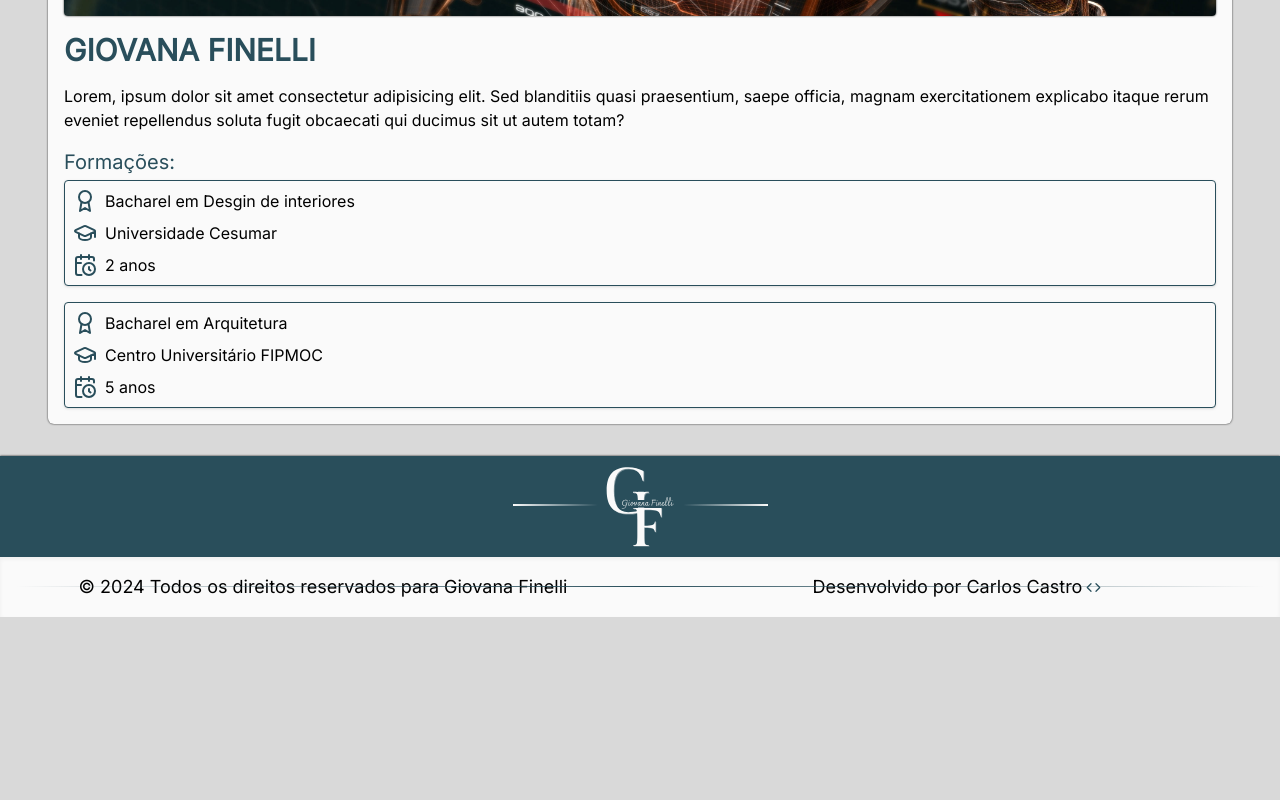
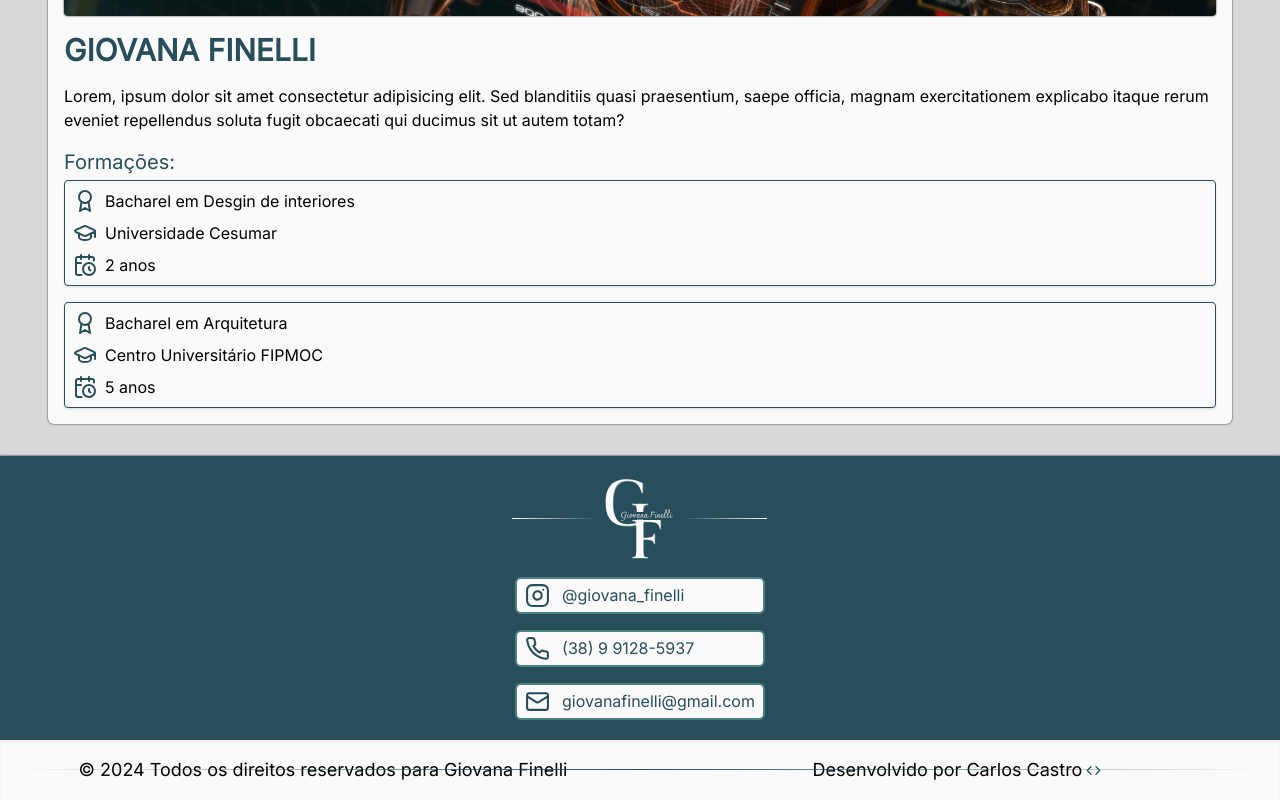
Before and after one commit to Carlos-Castro11/Finelli-Design-App, a Next.js app: page / in a window 1280 px wide. Shown: the part 2925-3725 px from the top of the page. Before the commit the page ends 3542 px from the top, so only its background shows below. Built offline with nearby package versions, Linux system fonts and the light colour scheme.

Commit message:
Add Footer Complete

```diff
--- a/src/components/ContactItem/ContactItemContent.tsx
+++ b/src/components/ContactItem/ContactItemContent.tsx
@@ -0,0 +1,20 @@
+// Icons
+import Icon from "@/utils/Icon";
+import Link from "next/link";
+
+interface ContactItemContentProps {
+  linkText: string;
+  icon: string;
+}
+
+export default function ContactItemContent({
+  linkText,
+  icon,
+}: ContactItemContentProps) {
+  return (
+    <div className="flex gap-3 px-2 py-1 text-primary-color">
+      <Icon name={icon} />
+      <p>{linkText}</p>
+    </div>
+  );
+}
--- a/src/components/ContactItem/ContactItemRoot.tsx
+++ b/src/components/ContactItem/ContactItemRoot.tsx
@@ -0,0 +1,7 @@
+import ContactItemContent from "./ContactItemContent";
+import ContactItemWrapper from "./ContactItemWrapper";
+
+export const ContactItemRoot = {
+  Wrapper: ContactItemWrapper,
+  Content: ContactItemContent,
+};
--- a/src/components/ContactItem/ContactItemWrapper.tsx
+++ b/src/components/ContactItem/ContactItemWrapper.tsx
@@ -1,3 +1,24 @@
-export default function ContactItemWrapper() {
-  return <div>ContactItemWrapper</div>;
+import Link from "next/link";
+
+interface ContactItemWrapperProps {
+  children: React.ReactNode;
+  link: string;
 }
+
+export default function ContactItemWrapper({
+  children,
+  link,
+}: ContactItemWrapperProps) {
+  return (
+    <Link href={link}>
+      <div
+        className={`
+    bg-background-color rounded-md border-2 border-light-blue
+    sm:hover:bg-body-background-color
+    `}
+      >
+        {children}
+      </div>
+    </Link>
+  );
+}
--- a/src/components/ContactItem/index.tsx
+++ b/src/components/ContactItem/index.tsx
@@ -1,3 +1,20 @@
-export default function index() {
-  return <div>index</div>;
+// Components
+import { ContactItemRoot } from "./ContactItemRoot";
+
+interface ContactItemProps {
+  link: string;
+  linkText: string;
+  icon: string;
 }
+
+export default function ContactItem({
+  link,
+  linkText,
+  icon,
+}: ContactItemProps) {
+  return (
+    <ContactItemRoot.Wrapper link={link}>
+      <ContactItemRoot.Content icon={icon} linkText={linkText} />
+    </ContactItemRoot.Wrapper>
+  );
+}
--- a/src/components/Footer/FooterContent.tsx
+++ b/src/components/Footer/FooterContent.tsx
@@ -1,21 +1,14 @@
 // Icons
 import Logo from "../assets/Logo";
 
-export default function FooterContent() {
+interface FooterContentProps {
+  children: React.ReactNode;
+}
+
+export default function FooterContent({ children }: FooterContentProps) {
   return (
-    <div className="bg-primary-color grid place-content-center py-2">
-      <div
-        className={`relative
-        before:absolute before:content[''] before:bg-gradient-to-l before:from-transparent before:to-background-color
-        before:w-full before:h-0.5 before:right-full before:bottom-1/2
-        before:-translate-y-1/2
-        after:absolute after:content[''] after:bg-gradient-to-r after:from-transparent after:to-background-color
-        after:w-full after:h-0.5 after:left-full after:bottom-1/2
-        after:-translate-y-1/2
-      `}
-      >
-        <Logo primaryColor={false} />
-      </div>
+    <div className="bg-primary-color grid place-content-center py-5 gap-1">
+      <div className={`grid gap-4`}>{children}</div>
     </div>
   );
 }
--- a/src/components/Footer/index.tsx
+++ b/src/components/Footer/index.tsx
@@ -1,14 +1,30 @@
 // Components
 import { FooterRoot } from "./FooterRoot";
-
-// Icon
-import Icon from "@/utils/Icon";
+import ContactItem from "../ContactItem";
 import Logo from "../assets/Logo";
 
 export default function Footer() {
   return (
     <FooterRoot.Wrapper>
-      <FooterRoot.Content />
+      <FooterRoot.Content>
+        <div
+          className={`relative flex place-content-center place-self-center
+          after:content[''] after:bg-gradient-to-r after:from-transparent after:to-background-color
+          after:absolute after:h-[1px] after:w-full after:left-full after:bottom-1/2
+          before:content[''] before:bg-gradient-to-l before:from-transparent before:to-background-color
+          before:absolute before:h-[1px] before:w-full before:right-full before:bottom-1/2
+        `}
+        >
+          <Logo primaryColor={false} />
+        </div>
+        <ContactItem link={"/"} icon="Instagram" linkText="@giovana_finelli" />
+        <ContactItem link={"/"} icon="Phone" linkText="(38) 9 9128-5937" />
+        <ContactItem
+          link={"/"}
+          icon="Mail"
+          linkText="giovanafinelli@gmail.com"
+        />
+      </FooterRoot.Content>
       {/* Second Footer */}
       <FooterRoot.Second />
     </FooterRoot.Wrapper>
--- a/tailwind.config.ts
+++ b/tailwind.config.ts
@@ -28,6 +28,7 @@ const config: Config = {
         transparent: "transparent",
         white: "#FFFFFF",
         black: "#000007",
+        "light-blue": "#4a8284",
 
         // Dark Theme
         "dark-primary-color": "#000",
```
